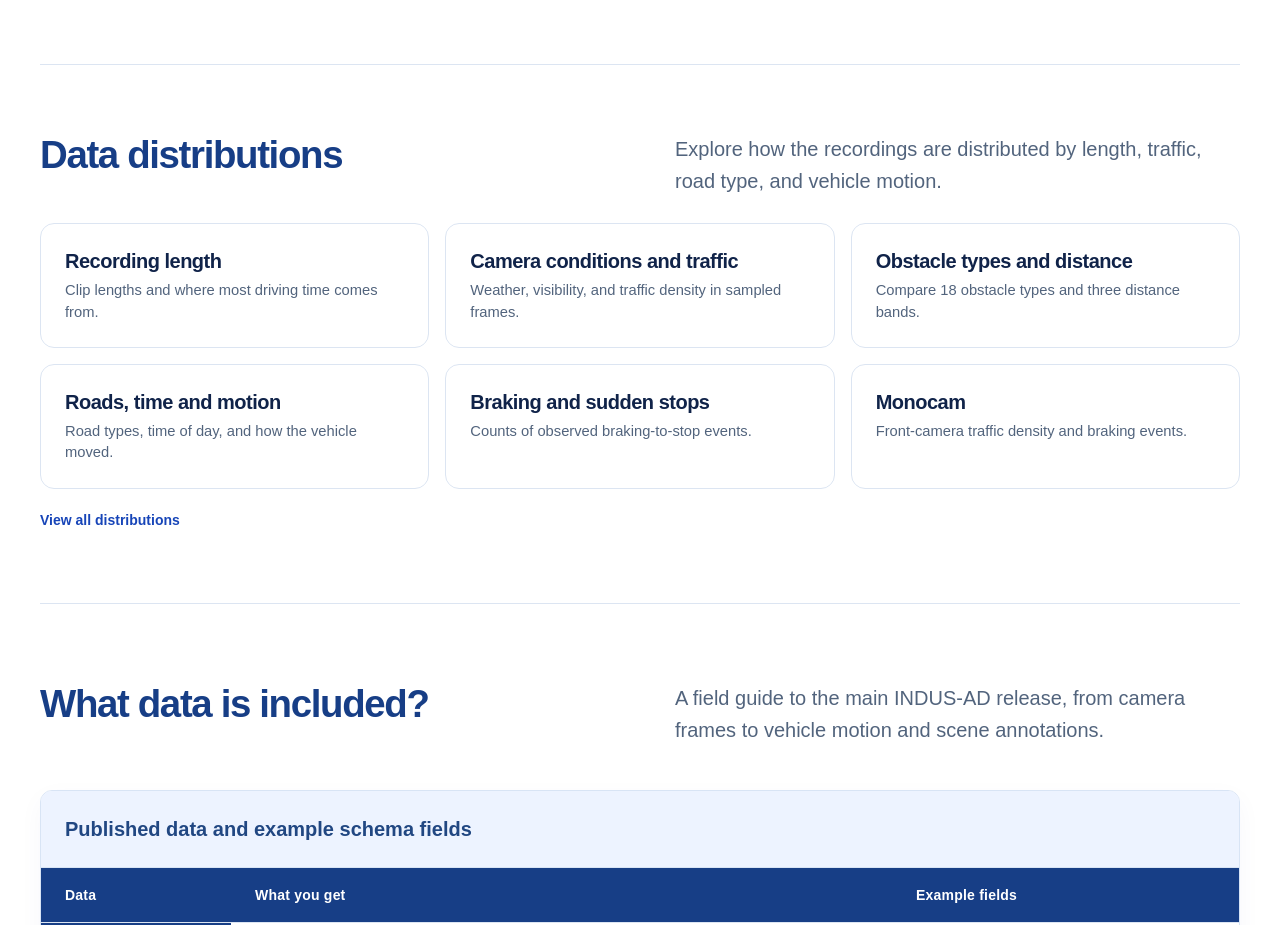
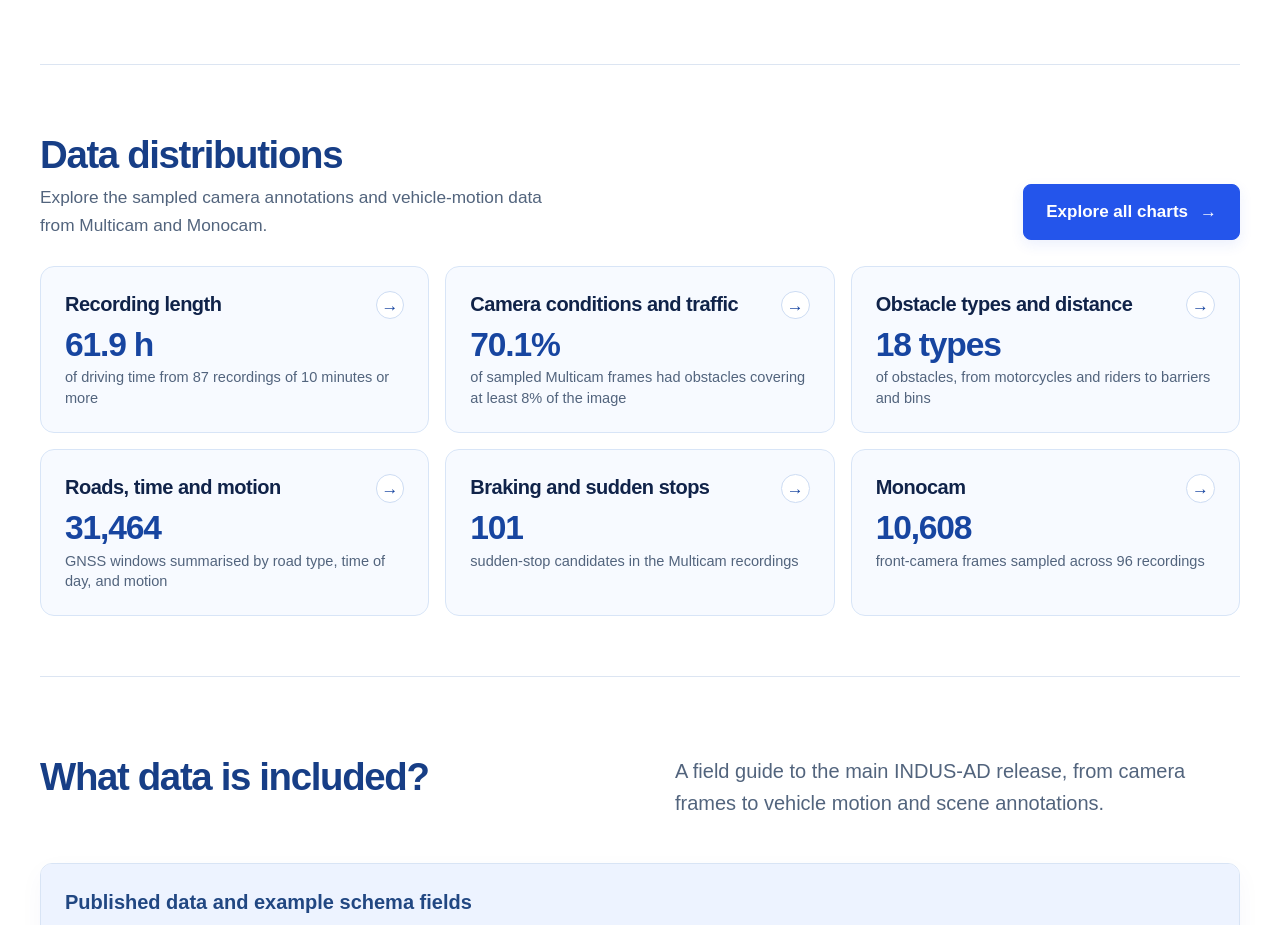
Before and after one commit to gagandeepreehal/indusad-website, a plain HTML site: page index.html in a window 1280 px wide. Shown: the part 5740-6665 px from the top of the page. Drawn offline with Linux system fonts and the light colour scheme.

Commit message:
Show chart highlights on the distributions directory

```diff
--- a/index.html
+++ b/index.html
@@ -1,5 +1,5 @@
 <!doctype html>
-<html lang="en"><head><meta charset="utf-8"><meta name="viewport" content="width=device-width,initial-scale=1"><meta name="description" content="INDUS-AD brings Indian roads into autonomous-driving research with multi-camera recordings, motion information and sampled scene signals from Bengaluru."><title>INDUS-AD — Indian roads. Real-world complexity.</title><link rel="stylesheet" href="styles.css?v=distributions-spacing-v1"></head>
+<html lang="en"><head><meta charset="utf-8"><meta name="viewport" content="width=device-width,initial-scale=1"><meta name="description" content="INDUS-AD brings Indian roads into autonomous-driving research with multi-camera recordings, motion information and sampled scene signals from Bengaluru."><title>INDUS-AD — Indian roads. Real-world complexity.</title><link rel="stylesheet" href="styles.css?v=distributions-cards-v1"></head>
 <body><a class="skip" href="#main">Skip to content</a><header class="wrap"><a class="brand" href="#" aria-label="INDUS-AD home"><span class="brand-symbol" aria-hidden="true"></span><span class="brand-text"><span class="brand-wordmark" aria-hidden="true"></span></span></a><nav aria-label="Main navigation"><a href="#overview">Overview</a><a href="#datasets">Datasets</a><a href="#devkit">Devkit</a><a href="#resources">Resources</a><a href="#contact">Contact</a></nav></header>
 
 <main id="main">
@@ -16,18 +16,44 @@
 <figure class="wide-media"><a href="assets/driving-conditions.png"><img src="assets/driving-conditions.png" alt="Four recorded road examples showing clear, overcast, wet-road and low-light scenes" loading="lazy" width="1600" height="900"></a><figcaption>Examples of clear, overcast, wet-road and low-light conditions from the publisher’s research collateral.</figcaption></figure></section>
 <section id="data-distributions" class="section wrap distribution-section distribution-directory" aria-labelledby="distribution-heading">
   <div class="section-heading">
-    <h2 id="distribution-heading">Data distributions</h2>
-    <p>Explore how the recordings are distributed by length, traffic, road type, and vehicle motion.</p>
+    <div class="distribution-directory-intro">
+      <h2 id="distribution-heading">Data distributions</h2>
+      <p>Explore the sampled camera annotations and vehicle-motion data from Multicam and Monocam.</p>
+    </div>
+    <a class="button" href="distributions.html">Explore all charts <span aria-hidden="true">→</span></a>
   </div>
   <div class="distribution-grid distribution-grid-three">
-    <a id="distribution-length" class="distribution-card" href="distributions.html#distribution-length"><h3>Recording length</h3><p>Clip lengths and where most driving time comes from.</p></a>
-    <a id="distribution-camera" class="distribution-card" href="distributions.html#distribution-camera"><h3>Camera conditions and traffic</h3><p>Weather, visibility, and traffic density in sampled frames.</p></a>
-    <a id="obstacle-types-and-depth" class="distribution-card" href="distributions.html#obstacle-types-and-depth"><h3>Obstacle types and distance</h3><p>Compare 18 obstacle types and three distance bands.</p></a>
-    <a id="distribution-gnss" class="distribution-card" href="distributions.html#distribution-gnss"><h3>Roads, time and motion</h3><p>Road types, time of day, and how the vehicle moved.</p></a>
-    <a id="multicam-stop-candidates" class="distribution-card" href="distributions.html#multicam-stop-candidates"><h3>Braking and sudden stops</h3><p>Counts of observed braking-to-stop events.</p></a>
-    <a id="monocam-distributions" class="distribution-card" href="distributions.html#monocam-distributions"><h3>Monocam</h3><p>Front-camera traffic density and braking events.</p></a>
+    <a id="distribution-length" class="distribution-card" href="distributions.html#distribution-length">
+      <h3>Recording length</h3>
+      <p class="distribution-card-fact"><strong>61.9 h</strong><span>of driving time from 87 recordings of 10 minutes or more</span></p>
+      <span class="distribution-card-arrow" aria-hidden="true">→</span>
+    </a>
+    <a id="distribution-camera" class="distribution-card" href="distributions.html#distribution-camera">
+      <h3>Camera conditions and traffic</h3>
+      <p class="distribution-card-fact"><strong>70.1%</strong><span>of sampled Multicam frames had obstacles covering at least 8% of the image</span></p>
+      <span class="distribution-card-arrow" aria-hidden="true">→</span>
+    </a>
+    <a id="obstacle-types-and-depth" class="distribution-card" href="distributions.html#obstacle-types-and-depth">
+      <h3>Obstacle types and distance</h3>
+      <p class="distribution-card-fact"><strong>18 types</strong><span>of obstacles, from motorcycles and riders to barriers and bins</span></p>
+      <span class="distribution-card-arrow" aria-hidden="true">→</span>
+    </a>
+    <a id="distribution-gnss" class="distribution-card" href="distributions.html#distribution-gnss">
+      <h3>Roads, time and motion</h3>
+      <p class="distribution-card-fact"><strong>31,464</strong><span>GNSS windows summarised by road type, time of day, and motion</span></p>
+      <span class="distribution-card-arrow" aria-hidden="true">→</span>
+    </a>
+    <a id="multicam-stop-candidates" class="distribution-card" href="distributions.html#multicam-stop-candidates">
+      <h3>Braking and sudden stops</h3>
+      <p class="distribution-card-fact"><strong>101</strong><span>sudden-stop candidates in the Multicam recordings</span></p>
+      <span class="distribution-card-arrow" aria-hidden="true">→</span>
+    </a>
+    <a id="monocam-distributions" class="distribution-card" href="distributions.html#monocam-distributions">
+      <h3>Monocam</h3>
+      <p class="distribution-card-fact"><strong>10,608</strong><span>front-camera frames sampled across 96 recordings</span></p>
+      <span class="distribution-card-arrow" aria-hidden="true">→</span>
+    </a>
   </div>
-  <a class="distribution-download" href="distributions.html">View all distributions</a>
 </section>
 <section id="data-schema" class="section wrap"><div class="section-heading"><h2>What data is included?</h2><p>A field guide to the main INDUS-AD release, from camera frames to vehicle motion and scene annotations.</p></div>
 <div class="comparison-scroll" role="region" aria-label="INDUS-AD data fields" tabindex="0"><table><caption>Published data and example schema fields</caption><thead><tr><th scope="col">Data</th><th scope="col">What you get</th><th scope="col">Example fields</th></tr></thead><tbody>
--- a/styles.css
+++ b/styles.css
@@ -139,7 +139,6 @@
 .distribution-directory .distribution-grid > a > h3 { font-size: clamp(1.05rem, 1.65vw, 1.25rem); line-height: 1.3; }
 .distribution-directory .distribution-grid > a > p { margin: 6px 0 0; color: var(--muted); font-size: .92rem; line-height: 1.45; }
 .distribution-directory .distribution-grid-three .distribution-card:last-child { grid-column: auto; }
-.distribution-directory > .distribution-download { margin-top: 10px; }
 .distribution-page { padding-block: clamp(30px, 6vw, 72px); }
 .distribution-page .distribution-page-intro h1 { margin: 10px 0; font-size: clamp(2.4rem, 6vw, 4.4rem); }
 .distribution-page .distribution-page-intro p { color: var(--muted); }
@@ -155,3 +154,66 @@
 .distribution-page .distribution-grid > .distribution-card { display: flex; flex-direction: column; }
 .distribution-page .distribution-grid > .distribution-card > .distribution-download { margin-top: auto; padding-top: 4px; }
 .distribution-page #multicam-stop-candidates { margin-top: var(--distribution-gap); }
+
+.distribution-directory .section-heading { display: flex; justify-content: space-between; align-items: end; flex-wrap: wrap; gap: 14px 24px; }
+.distribution-directory .section-heading > .button { display: inline-flex; align-items: center; min-height: 44px; gap: 12px; }
+.distribution-directory-intro p { margin: 8px 0 0; color: var(--muted); font-size: 1.08rem; max-width: 54ch; }
+.distribution-directory .distribution-grid > a {
+  position: relative;
+  display: flex;
+  flex-direction: column;
+  gap: 9px;
+  background: #f7faff;
+  border-color: #d8e5f7;
+  transition: border-color .16s ease, background .16s ease, box-shadow .16s ease;
+}
+.distribution-directory .distribution-grid > a:hover,
+.distribution-directory .distribution-grid > a:focus-visible {
+  background: #fff;
+  border-color: #647fb9;
+  box-shadow: 0 6px 20px #244e8512;
+}
+.distribution-directory .distribution-grid > a > h3 { padding-right: 2.25rem; }
+.distribution-directory .distribution-grid > a > .distribution-card-fact {
+  display: flex;
+  flex-direction: column;
+  gap: 4px;
+  margin: 0;
+  font-size: .91rem;
+  line-height: 1.4;
+}
+.distribution-card-fact strong { color: #1745a0; font-size: clamp(1.6rem, 3vw, 2.1rem); line-height: 1.12; letter-spacing: -.035em; font-variant-numeric: tabular-nums; }
+.distribution-card-arrow {
+  position: absolute;
+  top: var(--distribution-padding);
+  right: var(--distribution-padding);
+  display: grid;
+  width: 1.8rem;
+  height: 1.8rem;
+  place-items: center;
+  border: 1px solid #cddcf3;
+  border-radius: 50%;
+  background: #fff;
+  color: #1745a0;
+}
+.distribution-directory .distribution-grid > a:hover .distribution-card-arrow,
+.distribution-directory .distribution-grid > a:focus-visible .distribution-card-arrow { background: #1745a0; color: #fff; }
+.distribution-directory a:focus-visible, .distribution-page .contents a:focus-visible { outline: 2px solid #1745a0; outline-offset: 3px; }
+.distribution-page .contents { gap: 8px; }
+.distribution-page .contents a {
+  display: inline-flex;
+  min-height: 44px;
+  align-items: center;
+  padding: 6px 12px;
+  border: 1px solid #d6e2f5;
+  border-radius: 8px;
+  background: #f7faff;
+  color: #1745a0;
+  font-size: .88rem;
+  font-weight: 700;
+  text-decoration: none;
+}
+.distribution-page .contents a:hover, .distribution-page .contents a:focus-visible { background: #eaf1ff; }
+@media (prefers-reduced-motion: reduce) {
+  .distribution-directory .distribution-grid > a { transition: none; }
+}
```
Also changed, not shown: distributions.html (+1 -1 lines).
